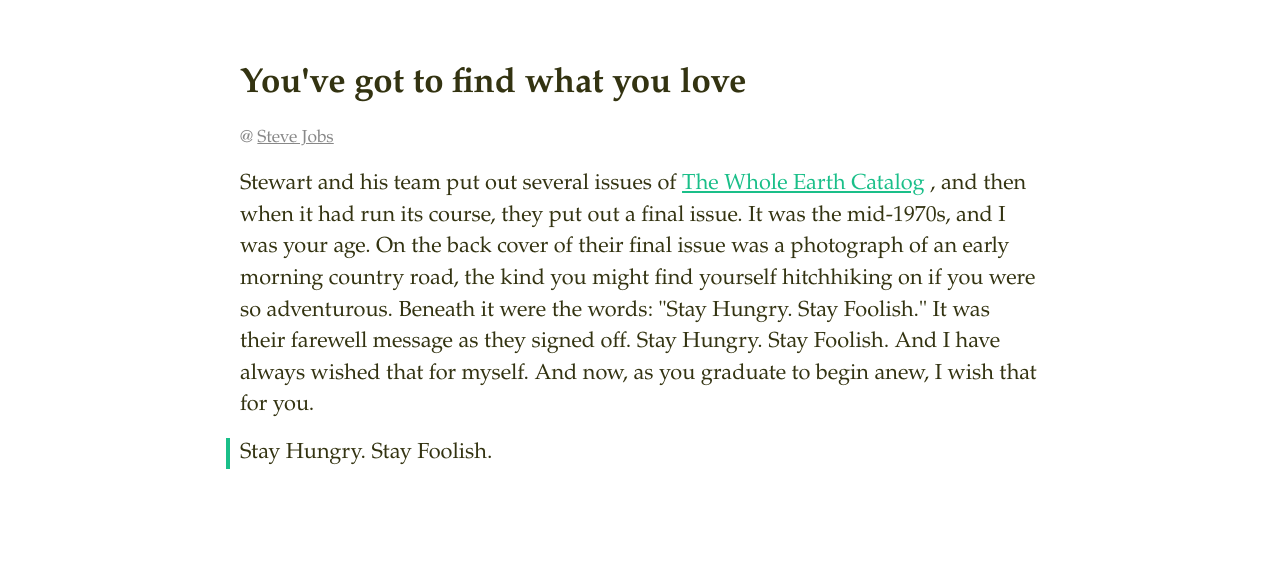
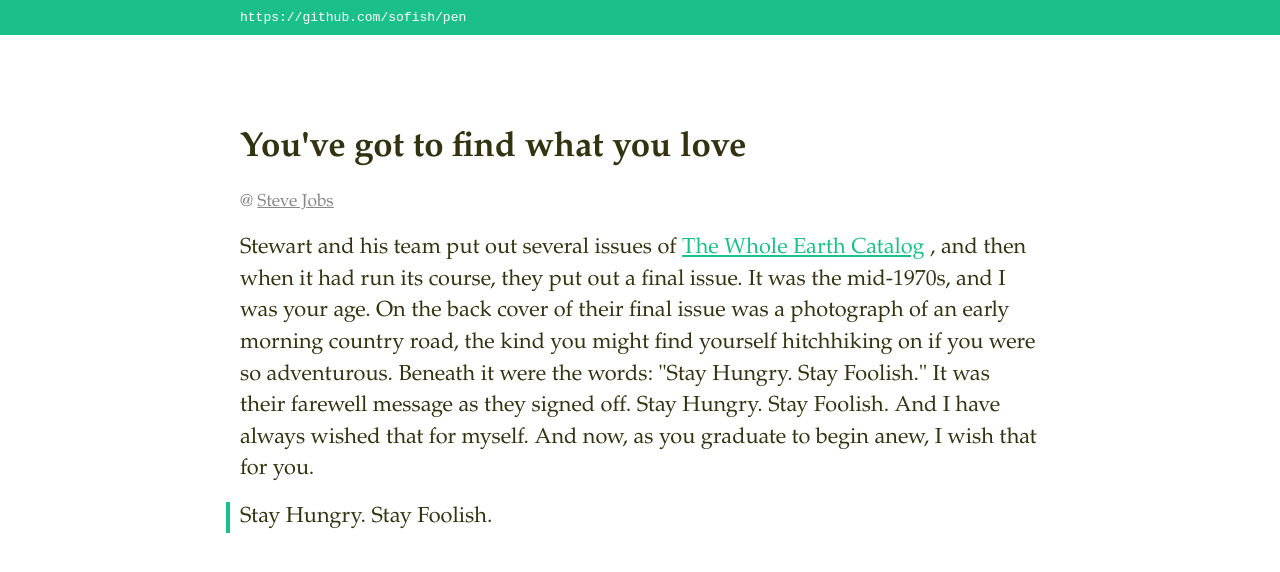
Before and after one commit to sofish/pen, a plain HTML site: page index.html in a window 1280 px wide. Drawn offline with Linux system fonts and the light colour scheme.

Commit message:
modify readme

```diff
--- a/index.html
+++ b/index.html
@@ -5,8 +5,10 @@
     <title>Pen - What You See Is What You Get (WYSIWYG)</title>
     <style type="text/css">
     *{padding:0;margin:0;}
-    body{width:800px;margin:0 auto;padding:5% 20px;font-family:Palatino, Optima, Georgia, serif;}
-    @media all and (max-width:780px){ body{width:80%;} }
+    body{width:800px;margin:0 auto;padding:10% 20px 20px;font-family:Palatino, Optima, Georgia, serif;}
+    @media all and (max-width:780px){ body, pre a{width:80%;} }
+    pre{background:#1abf89;width:100%;text-align:center;padding:10px 0;position:fixed;top:0;left:0;}
+    pre a{display:inline-block;width:800px;padding:0 20px;text-align:left;color:#fff;text-decoration:none;}
     </style>
     <link rel="stylesheet" href="src/pen.css" />
 </head>
@@ -19,6 +21,8 @@
     <blockquote>Stay Hungry. Stay Foolish.</blockquote>
 </div>
 
+<pre><a href="https://github.com/sofish/pen">https://github.com/sofish/pen</a></pre>
+
 <script src="src/pen.js"></script>
 <script type="text/javascript">
     var options = {
```
Also changed, not shown: readme.md.
